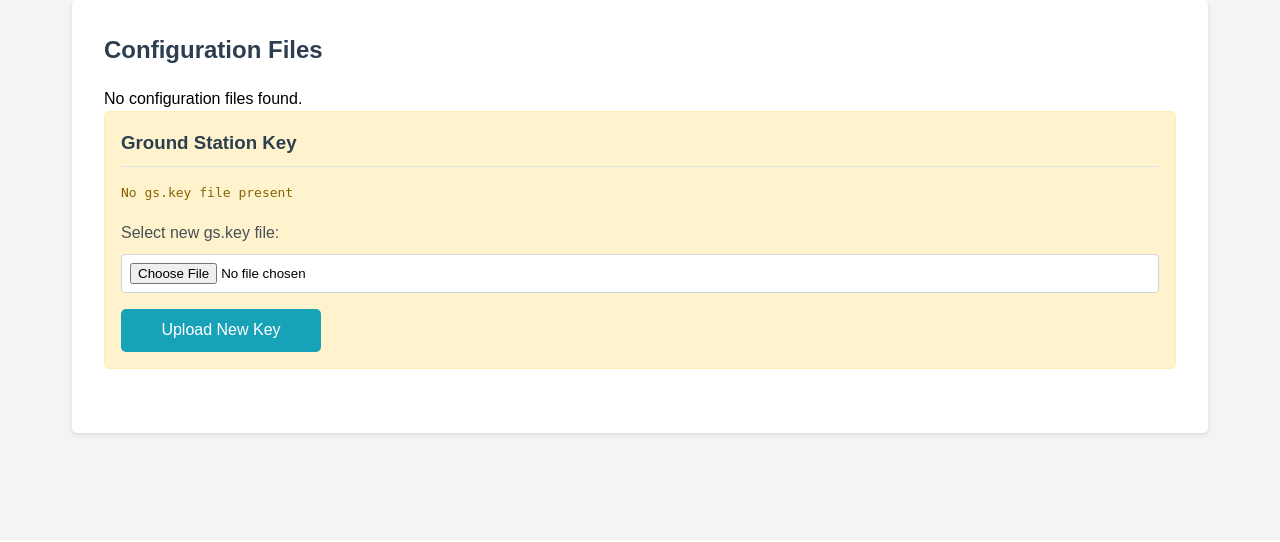
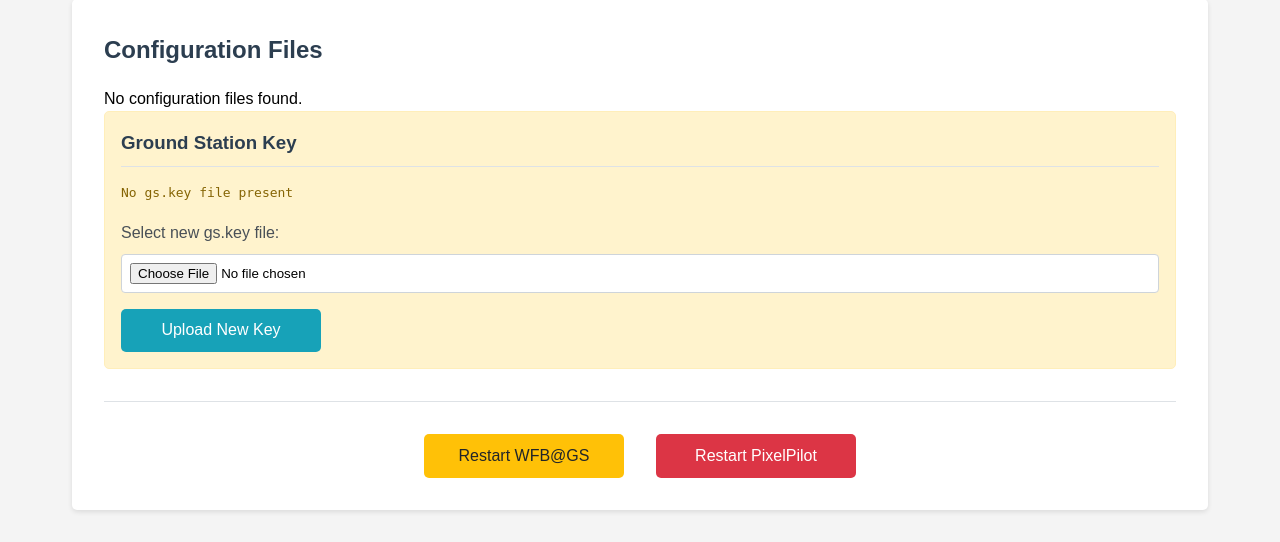
Before and after one commit to angorb/radxa_gs_webUI, a Flask app: page /config in a window 1280 px wide. Shown: the part 260-802 px from the top of the page. Before the commit the page ends 699 px from the top, so only its background shows below. Run offline with Flask 3, Linux system fonts and the light colour scheme.

Commit message:
Update config.html

```diff
--- a/templates/config.html
+++ b/templates/config.html
@@ -59,7 +59,120 @@
                     <button type="submit" class="button button-upload">Upload New Key</button>
                 </form>
             </div>
+            <div class="reboot-section">
+                <button id="restartWfbButton" class="button button-warning">
+                    Restart WFB@GS
+                </button>
+                <button id="restartPixelPilotButton" class="button button-danger">
+                    Restart PixelPilot
+                </button>
+            </div>
         </div>
     </main>
+     <script>
+        const errorMessage = document.createElement('div');
+        errorMessage.className = 'error-message';
+        document.querySelector('.config-container').prepend(errorMessage);
+
+        const loadingOverlay = document.createElement('div');
+        loadingOverlay.className = 'loading-overlay';
+        loadingOverlay.innerHTML = `
+            <div class="loading-content">
+                <div class="spinner"></div>
+                <p id="loadingMessage">Processing...</p>
+            </div>
+        `;
+        document.body.appendChild(loadingOverlay);
+
+        function showLoading(message = 'Processing...') {
+            document.getElementById('loadingMessage').textContent = message;
+            loadingOverlay.style.display = 'flex';
+        }
+
+        function hideLoading() {
+            loadingOverlay.style.display = 'none';
+        }
+
+        function showError(message) {
+            errorMessage.textContent = message;
+            errorMessage.style.display = 'block';
+        }
+
+        function hideError() {
+            errorMessage.style.display = 'none';
+        }
+
+        document.getElementById('restartWfbButton').addEventListener('click', async () => {
+            const confirmed = confirm('Are you sure you want to restart the WFB Ground Station services?');
+
+            if (!confirmed) {
+                return;
+            }
+
+            hideError();
+            showLoading('Restarting WFB services...');
+
+            try {
+                const response = await fetch('/config/restart-gs-wfb', {
+                    method: 'POST',
+                    headers: {
+                        'Content-Type': 'application/json',
+                    }
+                });
+
+                const result = await response.json();
+
+                if (!response.ok) {
+                    throw new Error(result.message || 'Failed to restart WFB services');
+                }
+
+                if (result.success) {
+                    alert('WFB Ground Station services restarted successfully.');
+                } else {
+                    throw new Error(result.message || 'Failed to restart WFB services');
+                }
+            } catch (error) {
+                showError(error.message || 'Error restarting WFB services. Please try again.');
+            } finally {
+                hideLoading();
+            }
+        });
+
+        document.getElementById('restartPixelPilotButton').addEventListener('click', async () => {
+            const confirmed = confirm('Are you sure you want to restart the PixelPilot service?');
+
+            if (!confirmed) {
+                return;
+            }
+
+            hideError();
+            showLoading('Restarting PixelPilot service...');
+
+            try {
+                const response = await fetch('/config/restart-pixelpilot', {
+                    method: 'POST',
+                    headers: {
+                        'Content-Type': 'application/json',
+                    }
+                });
+
+                const result = await response.json();
+
+                if (!response.ok) {
+                    throw new Error(result.message || 'Failed to restart PixelPilot');
+                }
+
+                if (result.success) {
+                    alert('PixelPilot service restarted successfully.');
+                } else {
+                    throw new Error(result.message || 'Failed to restart PixelPilot');
+                }
+            } catch (error) {
+                showError(error.message || 'Error restarting PixelPilot. Please try again.');
+            } finally {
+                hideLoading();
+            }
+        });
+    </script>
 </body>
 </html>
```
